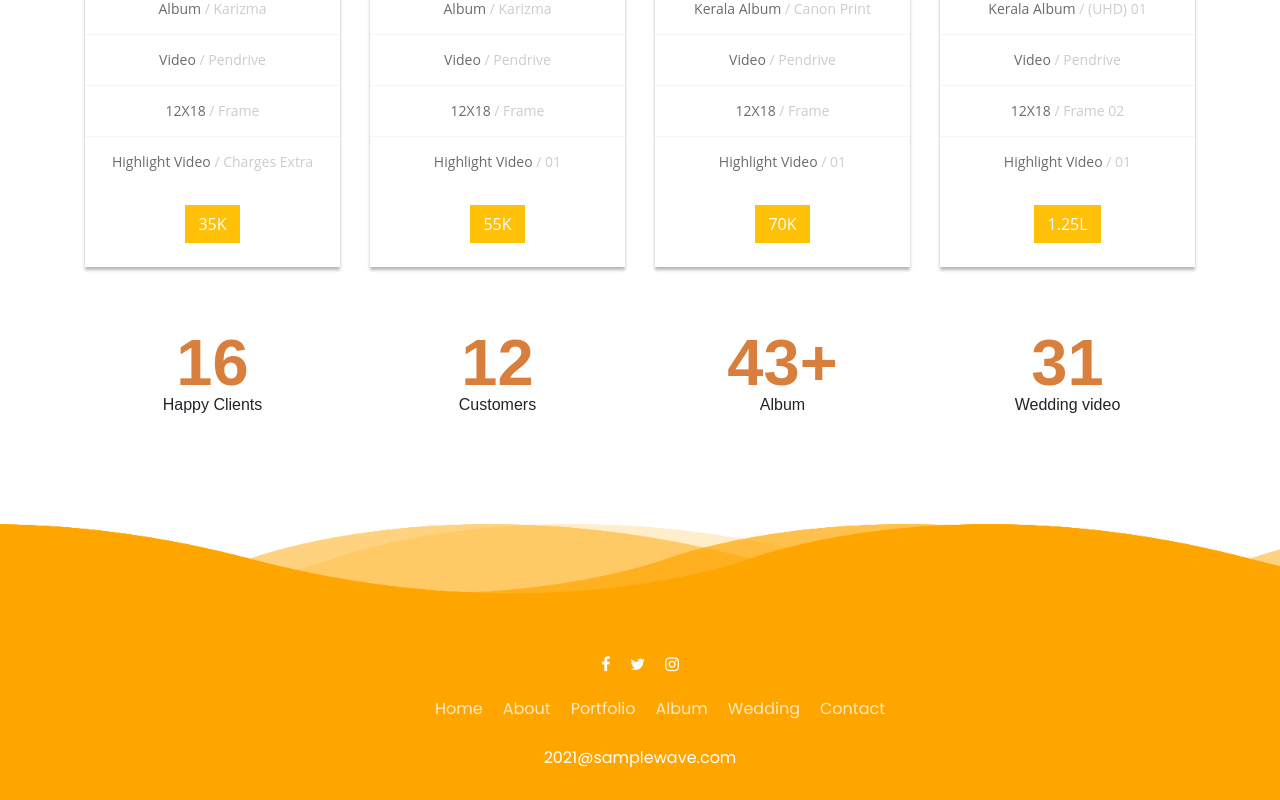
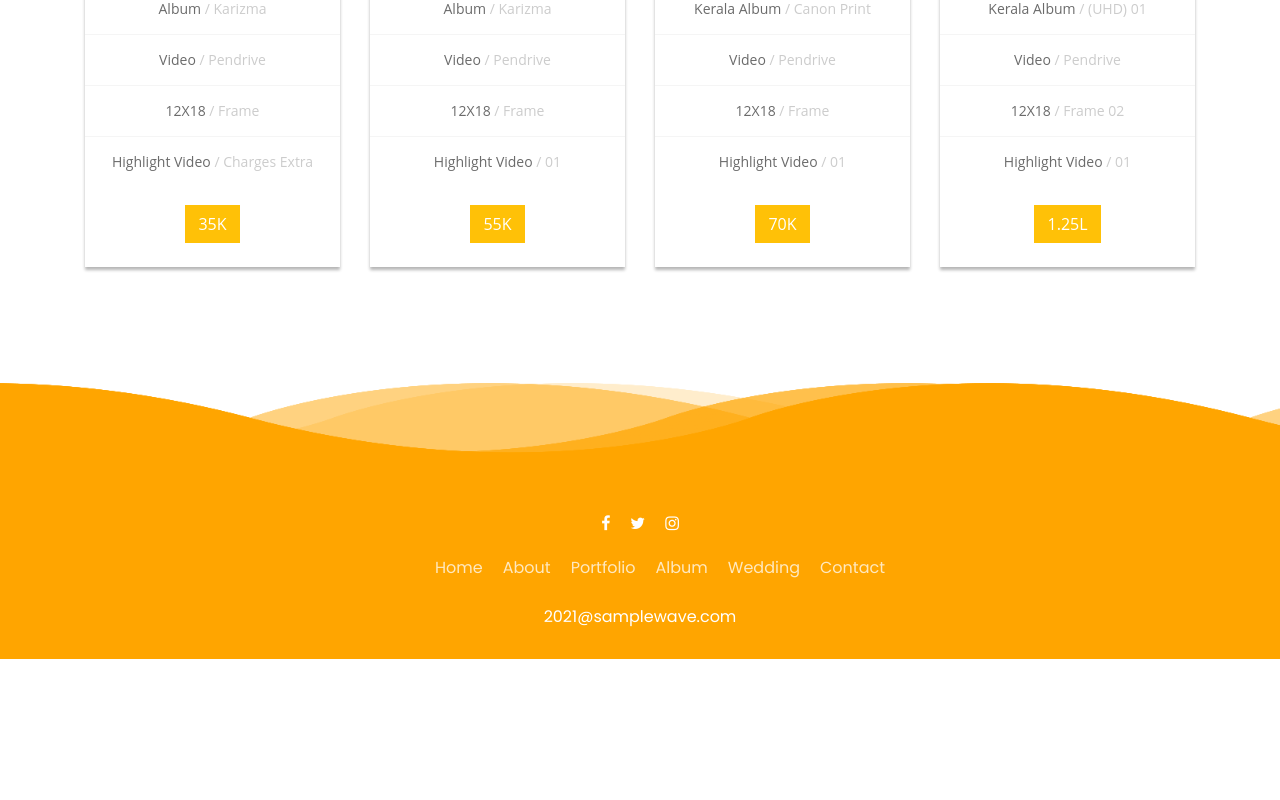
Before and after one commit to duraimuruganezhumalai/sdmhomelive, an Angular app: page / in a window 1280 px wide. Shown: the part 2482-3282 px from the top of the page. After the commit the page ends 3141 px from the top, so only its background shows below. Built offline with nearby package versions, Linux system fonts and the light colour scheme.

Commit message:
wedding page image error fixed

```diff
--- a/src/app/home/home.component.html
+++ b/src/app/home/home.component.html
@@ -131,11 +131,11 @@
   </div>
       <!-- Heading -->
 
+      <!-- start count stats -->
 
 
-
-
-<div class="container my-5">
+<!-- end cont stats -->
+<!-- <div class="container my-5">
   <div class="row text-center">
     <div class="col-md-3 col-sm-6">
       <span class="counter">16</span>
@@ -143,7 +143,7 @@
     </div>
     <div class="col-md-3 col-sm-6">
       <span class="counter">12</span>
-      <h6>Customers</h6>
+      <h6>Advertisment</h6>
     </div>
     <div class="col-md-3 col-sm-6">
       <span class="counter">43+</span>
@@ -154,4 +154,4 @@
       <h6>Wedding video</h6>
     </div>
   </div>
-</div>
+</div> -->
--- a/src/app/home/home.component.scss
+++ b/src/app/home/home.component.scss
@@ -223,3 +223,4 @@ $font-40        : 40px;
   color: #FFF;
   border-radius: 0px !important;
 }
+// Counter
--- a/src/app/wedding/wedding.component.html
+++ b/src/app/wedding/wedding.component.html
@@ -159,7 +159,7 @@
             <!--Modal: Name-->
             <a><i class="fa fa-play-circle" id="play" aria-hidden="true" data-toggle="modal"
                     data-target="#modal5"></i><img class="img-fluid z-depth-1 cursor"
-                    src="/assets/wedding/2020_3d_particals.JPG" alt="particals_3d_new"></a>
+                    src="/assets/wedding/2020_3d_particals.jpg" alt="particals_3d_new"></a>
         </div>
         <!-- Grid column -->
         <div class="col-lg-4 col-md-6 mb-4">
```
Also changed, not shown: src/app/home/home.component.ts (+7 -1 lines).
